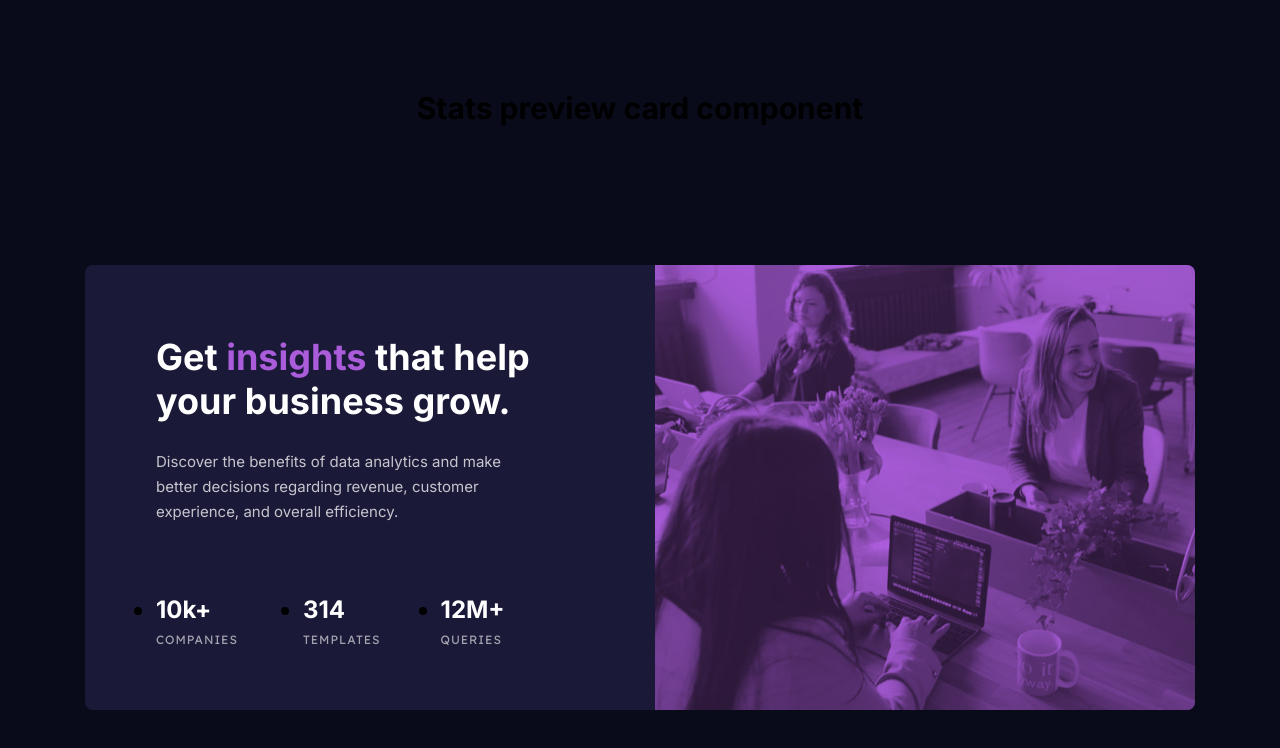
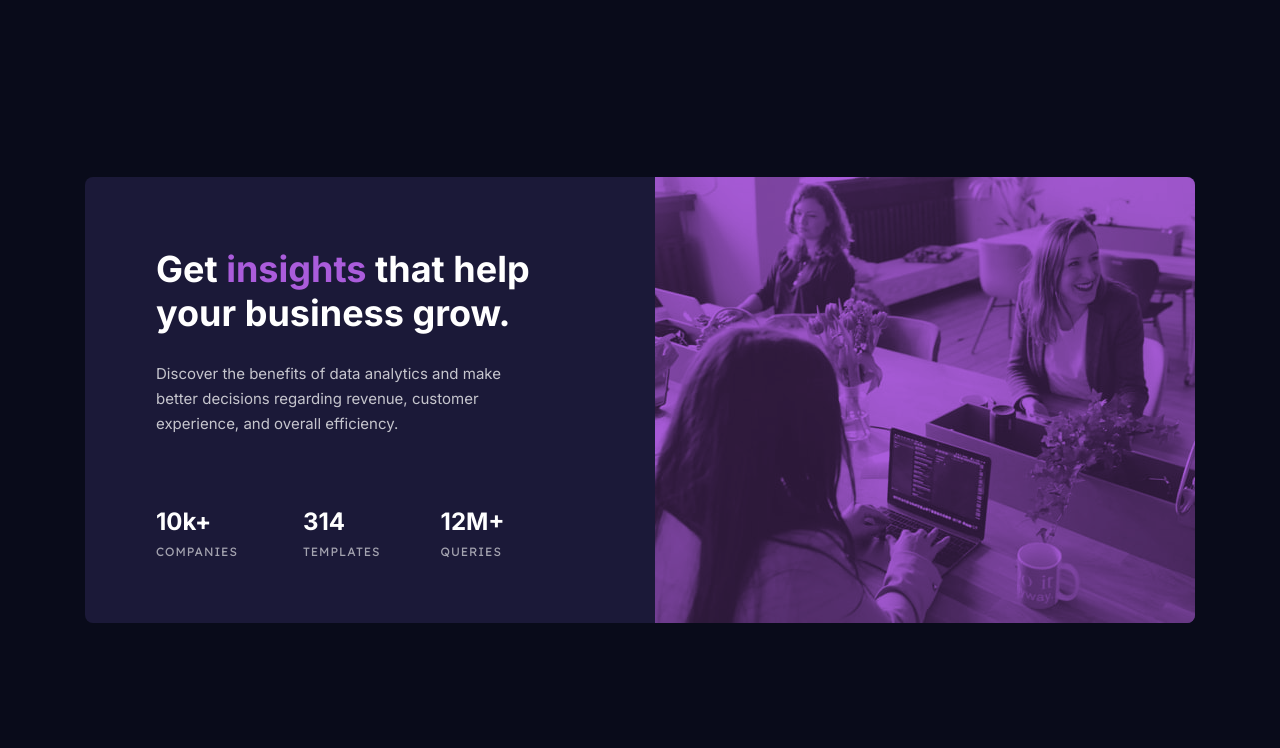
Before and after one commit to visualdenniss/frontendmentorProjects, a React (Create React App) app: page /components/stats-preview in a window 1280 px wide. Shown: the top 748 px of the page. Built offline with nearby package versions, Linux system fonts and the light colour scheme.

Commit message:
update index css

```diff
--- a/src/index.css
+++ b/src/index.css
@@ -10,3 +10,21 @@
   justify-content: center;
   align-items: center;
 }
+
+ul {
+  list-style-type: none;
+}
+
+.sr-only {
+  position: absolute;
+  width: 1px;
+  height: 1px;
+  padding: 0;
+  top: -99999px;
+  right: -999999px;
+  margin: -1px;
+  overflow: hidden;
+  clip: rect(0, 0, 0, 0);
+  white-space: nowrap;
+  border-width: 0;
+}
```
